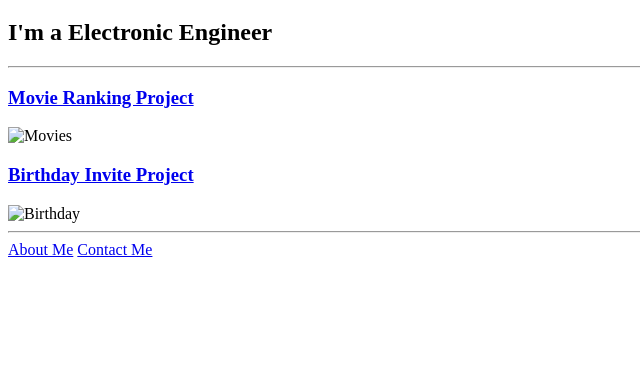
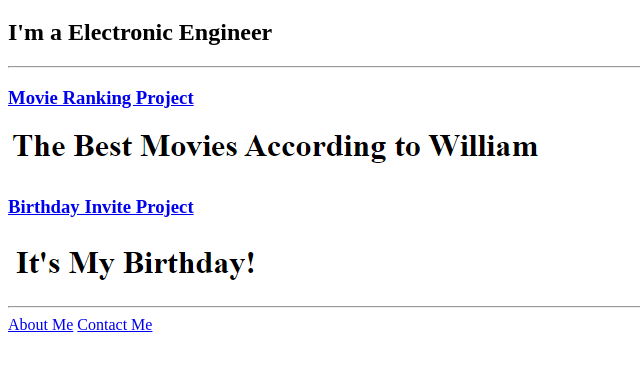
Before and after one commit to WilliamPolo23/html-portfolio, a plain HTML site: page index.html in a window 1280 px wide. Shown: the part 61-432 px from the top of the page, without its empty margins (0-640 px from the left). Drawn offline with Linux system fonts and the light colour scheme.

Commit message:
index.html

```diff
--- a/index.html
+++ b/index.html
@@ -1,4 +1,3 @@
-<!-- TODO 1: Create the HTML Boilerplate -->
 <!DOCTYPE html>
 <html lang="en">
 <head>
@@ -11,25 +10,12 @@
     <h2>I'm a Electronic Engineer</h2>
     <hr>
     <h3><a href="./public/movie-ranking.html">Movie Ranking Project</a></h3>
-    <img src="../4.3 HTML Porfolio Project/assets/images/Movies.png" alt="Movies">
+    <img src="./assets/images/Movies.png" alt="Movies">
 
     <h3><a href="./public/birthday-invite.html">Birthday Invite Project</a></h3>
-    <img src="../4.3 HTML Porfolio Project/assets/images/Birthday.png" alt="Birthday">
+    <img src="./assets/images/Birthday.png" alt="Birthday">
     <hr>
     <a href="./public/about.html">About Me</a>
     <a href="./public/contact.html">Contact Me</a>
 </body>
 </html>
-<!-- TODO 2: Add Your previous projects' HTML into the public folder -->
-
-<!-- TODO 3: Take screenshots of your project previews and add the images to the images folder -->
-
-<!-- TODO 4: Add titles/subtitles etc. -->
-
-<!-- TODO 5: Add a link to the project pages -->
-
-<!-- TODO 6: Add images to show the project previews
-HINT for TODO 6: You can use the height attribute set to 200 to make the image smaller:
-https://developer.mozilla.org/en-US/docs/Web/HTML/Element/img#attr-height -->
-
-<!-- TODO 7: Add the Contact Me and About Me page links -->
```
